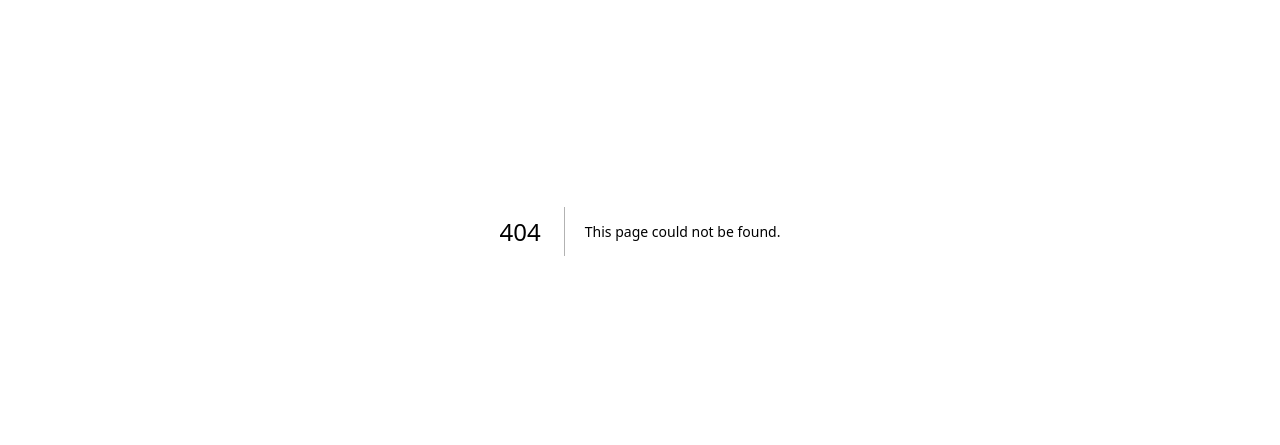
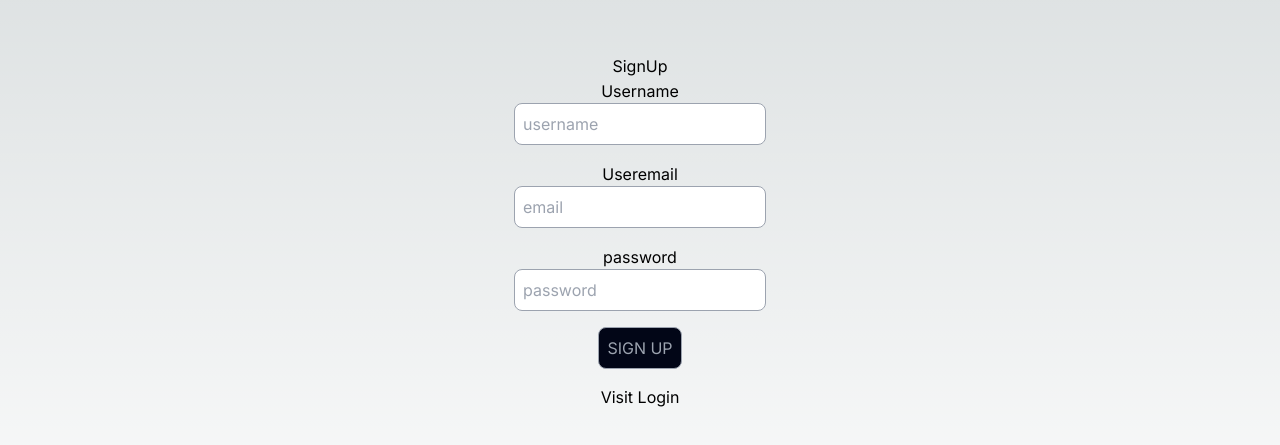
Before and after one commit to ASHISHYADAV85270/nextjstutHitesh, a Next.js app: page /signup in a window 1280 px wide. Before the commit this address had no page. Shown: the part 169-614 px from the top of the page. Built offline with nearby package versions, Linux system fonts and the light colour scheme.

Commit message:
done with basic structure of nextjs

```diff
--- a/package.json
+++ b/package.json
@@ -13,12 +13,18 @@
     "@types/react": "18.2.14",
     "@types/react-dom": "18.2.6",
     "autoprefixer": "10.4.14",
+    "axios": "^1.4.0",
+    "bcryptjs": "^2.4.3",
     "eslint": "8.44.0",
     "eslint-config-next": "13.4.9",
+    "jsonwebtoken": "^9.0.1",
+    "mongoose": "^7.3.2",
     "next": "13.4.9",
+    "nodemailer": "^6.9.3",
     "postcss": "8.4.25",
     "react": "18.2.0",
     "react-dom": "18.2.0",
+    "react-hot-toast": "^2.4.1",
     "tailwindcss": "3.3.2",
     "typescript": "5.1.6"
   }
--- /dev/null
+++ b/src/app/login/page.tsx
@@ -0,0 +1,25 @@
+"use client";
+import React, { useState } from "react";
+import Link from "next/link";
+// import { useRouter } from "next/navigation";
+import { useRouter } from "next/navigation";
+import axios from "axios";
+
+export default function LoginUpPage() {
+
+    const [user, setUser] = useState({ email: "", password: ""});
+    const onLogin=async()=>{
+
+    }
+    return (<div className="flex flex-col items-center justify-center min-h-screen py-2">
+            <h1>Login Page</h1>
+         <br />
+            <label htmlFor="email" >Useremail</label>
+            <input className="p-2 border text-gray-400 border-gray-400 rounded-lg mb-4 focus:outline-none focus:border-gray-900" type="email"  id="email" value={user.email}  onChange={(e)=>setUser({...user,email:e.target.value})} placeholder="email"/>
+            <hr />
+            <label htmlFor="password" >password</label>
+            <input className="p-2 border text-gray-400 border-gray-400 rounded-lg mb-4 focus:outline-none focus:border-gray-900" type="password"  id="password" value={user.password}  onChange={(e)=>setUser({...user,password:e.target.value})} placeholder="password"/>
+            <button  className="p-2 border text-gray-400 border-gray-400 rounded-lg mb-4 focus:outline-none  bg-slate-950 hover:text-red-400 hover:border-none" onClick={onLogin}>Login UP</button>
+            <Link href="/signup" className="hover:text-red-400"> Visit SignUp</Link>
+    </div>)
+}
--- /dev/null
+++ b/src/app/profile/[userid]/page.tsx
@@ -0,0 +1,6 @@
+export default function UserProfile({params}:any)
+{
+    return <div>
+        hello your user id is {params.userid}
+    </div>
+}
--- /dev/null
+++ b/src/app/profile/page.tsx
@@ -0,0 +1,6 @@
+export default function ProfilePage()
+{
+    return <div>
+        hello this is simple profile page
+    </div>
+}
--- /dev/null
+++ b/src/app/signup/page.tsx
@@ -0,0 +1,28 @@
+"use client";
+import React, { useState } from "react";
+import Link from "next/link";
+// import { useRouter } from "next/navigation";
+import { useRouter } from "next/navigation";
+import axios from "axios";
+
+export default function SignupPage() {
+
+    const [user, setUser] = useState({ email: "", password: "", username: "" });
+    const onSignUp=async()=>{
+
+    }
+    return (<div className="flex flex-col items-center justify-center min-h-screen py-2">
+            <h1>SignUp</h1>
+            <hr />
+            <label htmlFor="username" >Username</label>
+            <input className="p-2 border text-gray-400 border-gray-400 rounded-lg mb-4 focus:outline-none focus:border-gray-900" type="text"  id="username" value={user.username}  onChange={(e)=>setUser({...user,username:e.target.value})} placeholder="username"/>
+            <hr />
+            <label htmlFor="email" >Useremail</label>
+            <input className="p-2 border text-gray-400 border-gray-400 rounded-lg mb-4 focus:outline-none focus:border-gray-900" type="email"  id="email" value={user.email}  onChange={(e)=>setUser({...user,email:e.target.value})} placeholder="email"/>
+            <hr />
+            <label htmlFor="password" >password</label>
+            <input className="p-2 border text-gray-400 border-gray-400 rounded-lg mb-4 focus:outline-none focus:border-gray-900" type="password"  id="password" value={user.password}  onChange={(e)=>setUser({...user,password:e.target.value})} placeholder="password"/>
+            <button  className="p-2 border text-gray-400 border-gray-400 rounded-lg mb-4 focus:outline-none  bg-slate-950 hover:text-red-400 hover:border-none" onClick={onSignUp}>SIGN UP</button>
+            <Link href="/login" className="hover:text-red-400"> Visit Login</Link>
+    </div>)
+}
```
Also changed, not shown: src/dbConfig/dbConfig.ts (added, +19 -0 lines), src/app/api/users/login/route.ts (added), src/app/api/users/signup/route.ts (added), 2 other files (tests, documents, lock files or other folders).
